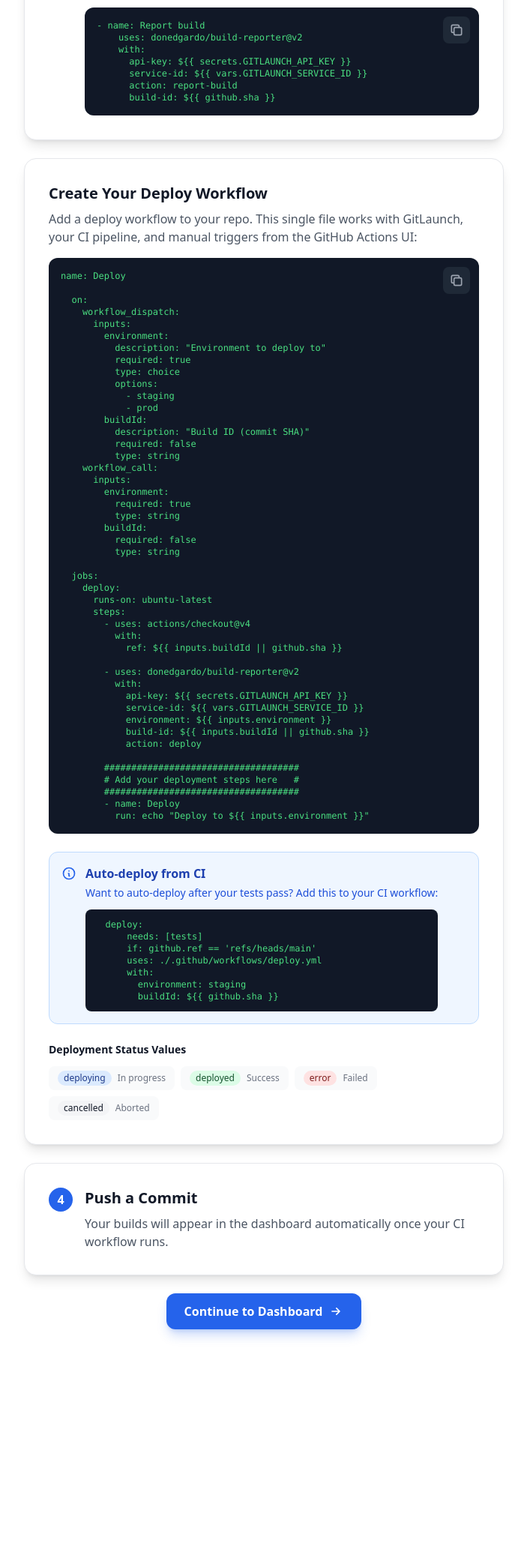
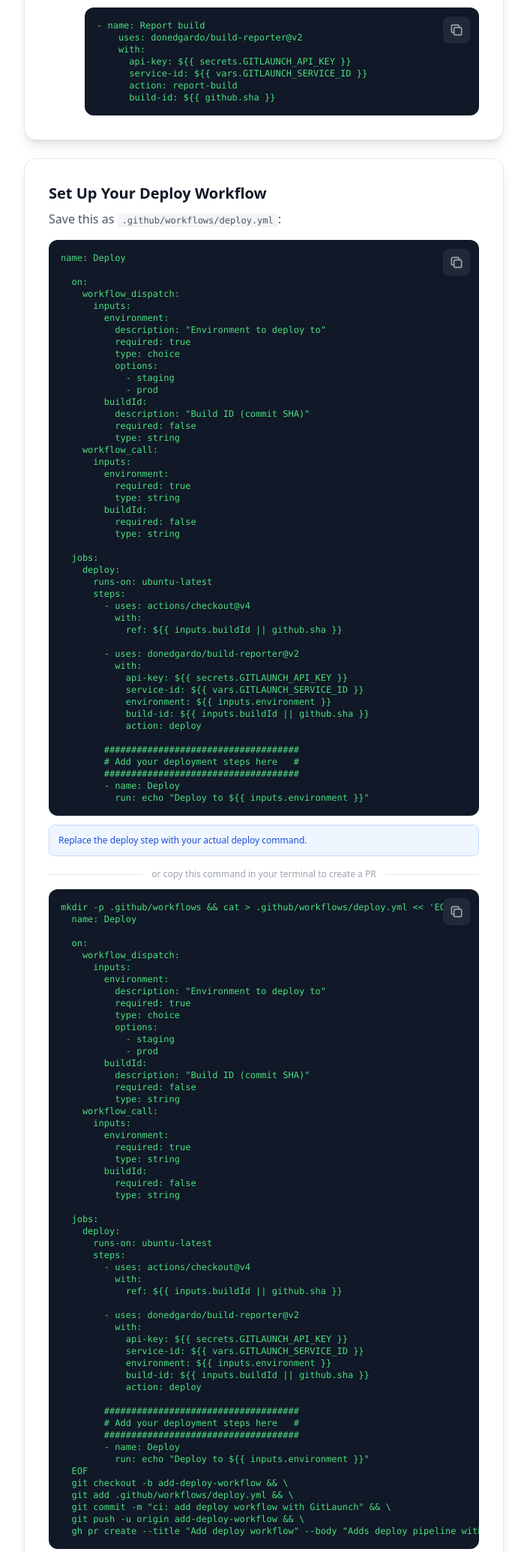
Before and after one commit to donedgardo/gitlaunch, a Node project: template src/templates/services/created.hbs in a window 1280 px wide. Shown: the part 1193-3263 px from the top of the page at 75% size, without its empty margins (288-991 px from the left). Before the commit the page ends 2979 px from the top, so only its background shows below. Run offline with Node 20 templates, Linux system fonts and the light colour scheme; the template is opened without the code that fills it, so the values that code supplies are empty; style sheets or scripts are compiled from the project's sources; some libraries are stand-ins or nearby versions.

Commit message:
feat: simplify deploy step — single workflow view with terminal PR and auto-deploy tip

```diff
--- a/src/templates/partials/deploymentSetupGuide.hbs
+++ b/src/templates/partials/deploymentSetupGuide.hbs
@@ -9,13 +9,13 @@
       {{/if}}
       <div style="flex: 1; min-width: 0;">
         <h2 class="text-xl font-semibold text-gray-900 dark:text-white mb-2">
-          Create Your Deploy Workflow
+          Set Up Your Deploy Workflow
         </h2>
         <p class="text-gray-600 dark:text-gray-400 mb-4">
-          Add a deploy workflow to your repo. This single file works with GitLaunch, your CI pipeline, and manual triggers from the GitHub Actions UI:
+          Save this as <code class="text-xs bg-gray-100 dark:bg-gray-700 px-1.5 py-0.5 rounded">.github/workflows/deploy.yml</code>:
         </p>
-        <div class="relative -mx-6 sm:mx-0">
-            <div class="bg-gray-900 dark:bg-gray-950 sm:rounded-xl p-4 font-mono text-xs text-green-400 overflow-x-auto">
+        <div class="relative">
+          <div class="bg-gray-900 dark:bg-gray-950 rounded-xl p-4 font-mono text-xs text-green-400 overflow-x-auto">
             <pre class="whitespace-pre"><code>name: Deploy
 
 on:
@@ -68,87 +68,35 @@ jobs:
         run: echo "Deploy to $&#123;&#123; inputs.environment &#125;&#125;"</code></pre>
           </div>
           <button
-              onclick="copyDeployWorkflow()"
+            onclick="copyDeployCode('sample')"
             class="absolute top-3 right-3 p-2 bg-gray-800 hover:bg-gray-700 rounded-lg transition-colors"
             title="Copy to clipboard"
           >
-              <svg id="deploy-copy-icon" style="width: 20px; height: 20px;" class="text-gray-400" fill="none" stroke="currentColor" viewBox="0 0 24 24">
+            <svg id="deploy_sample_copy_icon" style="width: 20px; height: 20px;" class="text-gray-400" fill="none" stroke="currentColor" viewBox="0 0 24 24">
               <path stroke-linecap="round" stroke-linejoin="round" stroke-width="2" d="M8 16H6a2 2 0 01-2-2V6a2 2 0 012-2h8a2 2 0 012 2v2m-6 12h8a2 2 0 002-2v-8a2 2 0 00-2-2h-8a2 2 0 00-2 2v8a2 2 0 002 2z"></path>
             </svg>
-              <svg id="deploy-check-icon" style="width: 20px; height: 20px; display: none;" class="text-green-400" fill="none" stroke="currentColor" viewBox="0 0 24 24">
+            <svg id="deploy_sample_check_icon" style="width: 20px; height: 20px; display: none;" class="text-green-400" fill="none" stroke="currentColor" viewBox="0 0 24 24">
               <path stroke-linecap="round" stroke-linejoin="round" stroke-width="2" d="M5 13l4 4L19 7"></path>
             </svg>
           </button>
         </div>
-
-          <!-- Tip: Reuse from CI -->
-          <div class="mt-6 bg-blue-50 dark:bg-blue-900/20 border border-blue-200 dark:border-blue-800 rounded-xl p-4">
-            <div style="display: flex; align-items: flex-start;">
-              <svg style="width: 20px; height: 20px; min-width: 20px;" class="text-blue-600 dark:text-blue-400 mr-3 mt-0.5" fill="none" stroke="currentColor" viewBox="0 0 24 24">
-                <path stroke-linecap="round" stroke-linejoin="round" stroke-width="2" d="M13 16h-1v-4h-1m1-4h.01M21 12a9 9 0 11-18 0 9 9 0 0118 0z"></path>
-              </svg>
-              <div>
-                <h3 class="font-semibold text-blue-800 dark:text-blue-200 mb-1">Auto-deploy from CI</h3>
-                <p class="text-sm text-blue-700 dark:text-blue-300 mb-3">
-                  Want to auto-deploy after your tests pass? Add this to your CI workflow:
+        <div class="mt-3 bg-blue-50 dark:bg-blue-900/20 border border-blue-200 dark:border-blue-800 rounded-lg p-3">
+          <p class="text-xs text-blue-700 dark:text-blue-300">
+            Replace the deploy step with your actual deploy command.
           </p>
-                <div class="bg-gray-900 dark:bg-gray-950 rounded-lg p-3 font-mono text-xs text-green-400 overflow-x-auto">
-                  <pre class="whitespace-pre"><code>  deploy:
-    needs: [tests]
-    if: github.ref == 'refs/heads/main'
-    uses: ./.github/workflows/deploy.yml
-    with:
-      environment: {{#if environments.[0]}}{{environments.[0].name}}{{else}}staging{{/if}}
-      buildId: $&#123;&#123; github.sha &#125;&#125;</code></pre>
-                </div>
-              </div>
-            </div>
         </div>
 
-          <!-- Status Reference -->
-          <div class="mt-6">
-            <h3 class="text-sm font-semibold text-gray-900 dark:text-white mb-3">Deployment Status Values</h3>
-            <div class="flex flex-wrap gap-2">
-              <div class="inline-flex items-center space-x-2 px-3 py-1.5 bg-gray-50 dark:bg-gray-700/50 rounded-lg">
-                <span class="inline-flex items-center px-2 py-0.5 rounded-full text-xs font-medium bg-blue-100 text-blue-900 dark:bg-blue-900 dark:text-blue-100">
-                  deploying
-                </span>
-                <span class="text-xs text-gray-500 dark:text-gray-400">In progress</span>
+        <!-- Terminal command option -->
+        <div class="mt-4">
+          <div style="display: flex; align-items: center;" class="mb-3">
+            <div class="flex-1 border-t border-gray-200 dark:border-gray-700"></div>
+            <span class="px-3 text-xs text-gray-400 dark:text-gray-500">or copy this command in your terminal to create a PR</span>
+            <div class="flex-1 border-t border-gray-200 dark:border-gray-700"></div>
           </div>
-              <div class="inline-flex items-center space-x-2 px-3 py-1.5 bg-gray-50 dark:bg-gray-700/50 rounded-lg">
-                <span class="inline-flex items-center px-2 py-0.5 rounded-full text-xs font-medium bg-green-100 text-green-900 dark:bg-green-900 dark:text-green-100">
-                  deployed
-                </span>
-                <span class="text-xs text-gray-500 dark:text-gray-400">Success</span>
-              </div>
-              <div class="inline-flex items-center space-x-2 px-3 py-1.5 bg-gray-50 dark:bg-gray-700/50 rounded-lg">
-                <span class="inline-flex items-center px-2 py-0.5 rounded-full text-xs font-medium bg-red-100 text-red-900 dark:bg-red-900 dark:text-red-100">
-                  error
-                </span>
-                <span class="text-xs text-gray-500 dark:text-gray-400">Failed</span>
-              </div>
-              <div class="inline-flex items-center space-x-2 px-3 py-1.5 bg-gray-50 dark:bg-gray-700/50 rounded-lg">
-                <span class="inline-flex items-center px-2 py-0.5 rounded-full text-xs font-medium bg-gray-100 text-gray-900 dark:bg-gray-700 dark:text-gray-100">
-                  cancelled
-                </span>
-                <span class="text-xs text-gray-500 dark:text-gray-400">Aborted</span>
-              </div>
-            </div>
-          </div>
-      </div>
-    </div>
-  </div>
-</div>
-
-<script>
-function copyDeployWorkflow() {
-  const environments = [{{#each environments}}"{{this.name}}"{{#unless @last}}, {{/unless}}{{/each}}];
-  const envOptions = environments.length > 0
-    ? environments.map(e => `          - ${e}`).join('\n')
-    : `          - staging
-          - prod`;
-
-  const code = `name: Deploy
+          <div class="relative">
+            <div class="bg-gray-900 dark:bg-gray-950 rounded-xl p-4 font-mono text-xs text-green-400 overflow-x-auto">
+              <pre class="whitespace-pre"><code>mkdir -p .github/workflows &amp;&amp; cat &gt; .github/workflows/deploy.yml &lt;&lt; 'EOF'
+name: Deploy
 
 on:
   workflow_dispatch:
@@ -158,7 +106,8 @@ on:
         required: true
         type: choice
         options:
-${envOptions}
+          - staging
+          - prod
       buildId:
         description: "Build ID (commit SHA)"
         required: false
@@ -178,27 +127,90 @@ jobs:
     steps:
       - uses: actions/checkout@v4
         with:
-          ref: \$\{{ inputs.buildId || github.sha }}
+          ref: $&#123;&#123; inputs.buildId || github.sha &#125;&#125;
 
       - uses: donedgardo/build-reporter@v2
         with:
-          api-key: \$\{{ secrets.GITLAUNCH_API_KEY }}
-          service-id: \$\{{ vars.GITLAUNCH_SERVICE_ID }}
-          environment: \$\{{ inputs.environment }}
-          build-id: \$\{{ inputs.buildId || github.sha }}
+          api-key: $&#123;&#123; secrets.GITLAUNCH_API_KEY &#125;&#125;
+          service-id: $&#123;&#123; vars.GITLAUNCH_SERVICE_ID &#125;&#125;
+          environment: $&#123;&#123; inputs.environment &#125;&#125;
+          build-id: $&#123;&#123; inputs.buildId || github.sha &#125;&#125;
           action: deploy
 
       ####################################
       # Add your deployment steps here   #
       ####################################
       - name: Deploy
-        run: echo "Deploy to \$\{{ inputs.environment }}"`;
-  navigator.clipboard.writeText(code).then(() => {
-    const copyIcon = document.getElementById('deploy-copy-icon');
-    const checkIcon = document.getElementById('deploy-check-icon');
+        run: echo "Deploy to $&#123;&#123; inputs.environment &#125;&#125;"
+EOF
+git checkout -b add-deploy-workflow &amp;&amp; \
+git add .github/workflows/deploy.yml &amp;&amp; \
+git commit -m "ci: add deploy workflow with GitLaunch" &amp;&amp; \
+git push -u origin add-deploy-workflow &amp;&amp; \
+gh pr create --title "Add deploy workflow" --body "Adds deploy pipeline with GitLaunch deploy reporting"</code></pre>
+            </div>
+            <button
+              onclick="copyDeployCode('terminal')"
+              class="absolute top-3 right-3 p-2 bg-gray-800 hover:bg-gray-700 rounded-lg transition-colors"
+              title="Copy to clipboard"
+            >
+              <svg id="deploy_terminal_copy_icon" style="width: 20px; height: 20px;" class="text-gray-400" fill="none" stroke="currentColor" viewBox="0 0 24 24">
+                <path stroke-linecap="round" stroke-linejoin="round" stroke-width="2" d="M8 16H6a2 2 0 01-2-2V6a2 2 0 012-2h8a2 2 0 012 2v2m-6 12h8a2 2 0 002-2v-8a2 2 0 00-2-2h-8a2 2 0 00-2 2v8a2 2 0 002 2z"></path>
+              </svg>
+              <svg id="deploy_terminal_check_icon" style="width: 20px; height: 20px; display: none;" class="text-green-400" fill="none" stroke="currentColor" viewBox="0 0 24 24">
+                <path stroke-linecap="round" stroke-linejoin="round" stroke-width="2" d="M5 13l4 4L19 7"></path>
+              </svg>
+            </button>
+          </div>
+        </div>
+
+        <!-- Tip: Auto-deploy from CI -->
+        <div class="mt-6 bg-blue-50 dark:bg-blue-900/20 border border-blue-200 dark:border-blue-800 rounded-xl p-4">
+          <div style="display: flex; align-items: flex-start;">
+            <svg style="width: 20px; height: 20px; min-width: 20px;" class="text-blue-600 dark:text-blue-400 mr-3 mt-0.5" fill="none" stroke="currentColor" viewBox="0 0 24 24">
+              <path stroke-linecap="round" stroke-linejoin="round" stroke-width="2" d="M13 16h-1v-4h-1m1-4h.01M21 12a9 9 0 11-18 0 9 9 0 0118 0z"></path>
+            </svg>
+            <div>
+              <h3 class="font-semibold text-blue-800 dark:text-blue-200 mb-1">Auto-deploy from CI</h3>
+              <p class="text-sm text-blue-700 dark:text-blue-300 mb-3">
+                Want to auto-deploy after your tests pass? Add this job to your CI workflow:
+              </p>
+              <div class="bg-gray-900 dark:bg-gray-950 rounded-lg p-3 font-mono text-xs text-green-400 overflow-x-auto">
+                <pre class="whitespace-pre"><code>  deploy:
+    needs: [build]
+    if: github.ref == 'refs/heads/main'
+    uses: ./.github/workflows/deploy.yml
+    with:
+      environment: {{#if environments.[0]}}{{environments.[0].name}}{{else}}staging{{/if}}
+      buildId: $&#123;&#123; github.sha &#125;&#125;</code></pre>
+              </div>
+            </div>
+          </div>
+        </div>
+
+      </div>
+    </div>
+  </div>
+</div>
+
+<script>
+function copyDeployCode(tab) {
+  var dl = '$' + '{{';
+  var dr = '}}';
+  var deployYaml = 'name: Deploy\n\non:\n  workflow_dispatch:\n    inputs:\n      environment:\n        description: "Environment to deploy to"\n        required: true\n        type: choice\n        options:\n          - staging\n          - prod\n      buildId:\n        description: "Build ID (commit SHA)"\n        required: false\n        type: string\n  workflow_call:\n    inputs:\n      environment:\n        required: true\n        type: string\n      buildId:\n        required: false\n        type: string\n\njobs:\n  deploy:\n    runs-on: ubuntu-latest\n    steps:\n      - uses: actions/checkout@v4\n        with:\n          ref: ' + dl + ' inputs.buildId || github.sha ' + dr + '\n\n      - uses: donedgardo/build-reporter@v2\n        with:\n          api-key: ' + dl + ' secrets.GITLAUNCH_API_KEY ' + dr + '\n          service-id: ' + dl + ' vars.GITLAUNCH_SERVICE_ID ' + dr + '\n          environment: ' + dl + ' inputs.environment ' + dr + '\n          build-id: ' + dl + ' inputs.buildId || github.sha ' + dr + '\n          action: deploy\n\n      ####################################\n      # Add your deployment steps here   #\n      ####################################\n      - name: Deploy\n        run: echo "Deploy to ' + dl + ' inputs.environment ' + dr + '"';
+
+  var code;
+  if (tab === 'terminal') {
+    code = 'mkdir -p .github/workflows && cat > .github/workflows/deploy.yml << \'EOF\'\n' + deployYaml + '\nEOF\ngit checkout -b add-deploy-workflow && \\\ngit add .github/workflows/deploy.yml && \\\ngit commit -m "ci: add deploy workflow with GitLaunch" && \\\ngit push -u origin add-deploy-workflow && \\\ngh pr create --title "Add deploy workflow" --body "Adds deploy pipeline with GitLaunch deploy reporting"';
+  } else {
+    code = deployYaml;
+  }
+  var copyIcon = document.getElementById('deploy_' + tab + '_copy_icon');
+  var checkIcon = document.getElementById('deploy_' + tab + '_check_icon');
+  navigator.clipboard.writeText(code).then(function() {
     copyIcon.style.display = 'none';
     checkIcon.style.display = 'block';
-    setTimeout(() => {
+    setTimeout(function() {
       copyIcon.style.display = 'block';
       checkIcon.style.display = 'none';
     }, 2000);
```
Also changed, not shown: src/server/dashboard/index.test.ts (+3 -3 lines). Lines whose indentation alone changed are shown as unchanged.
